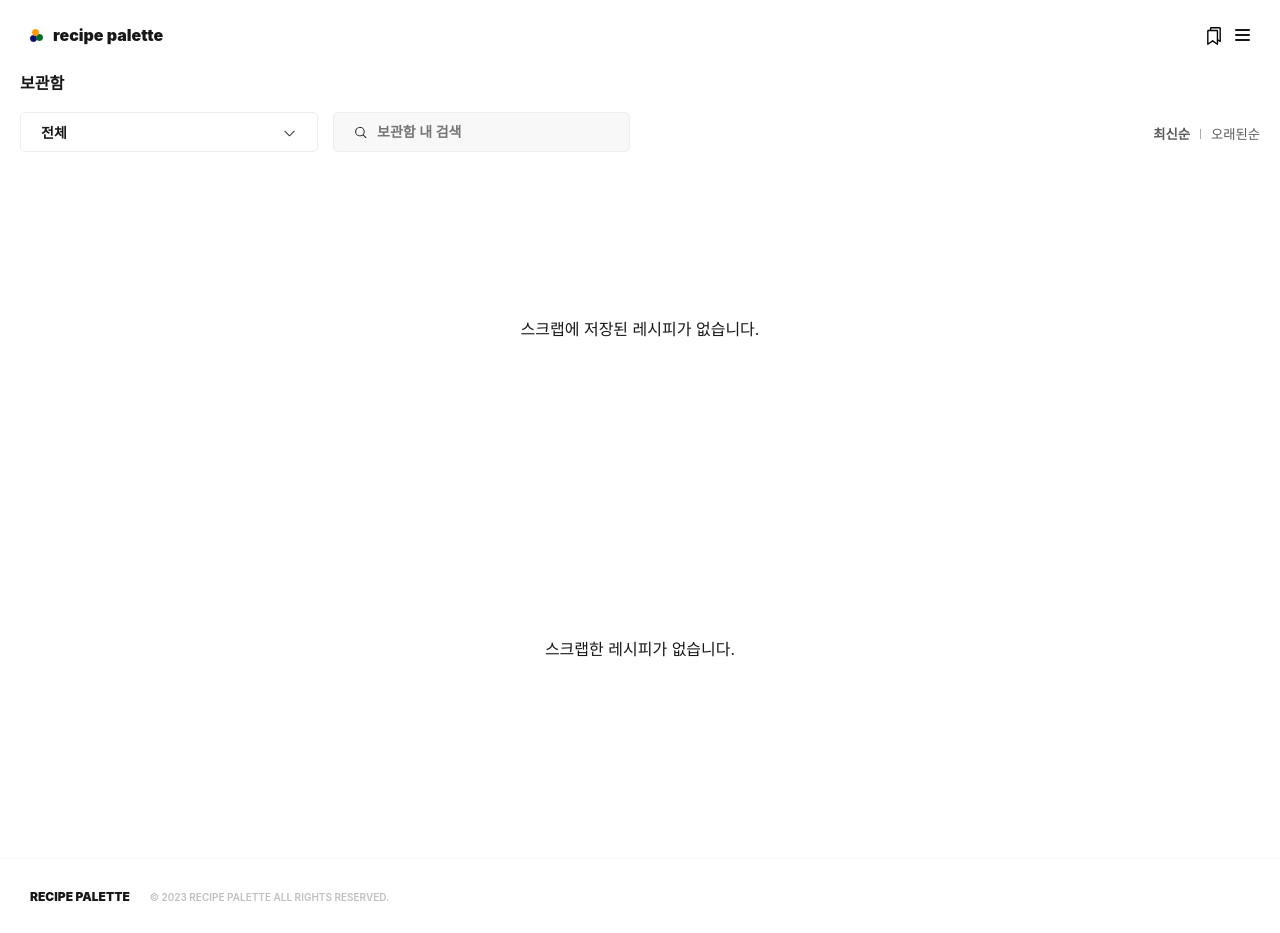
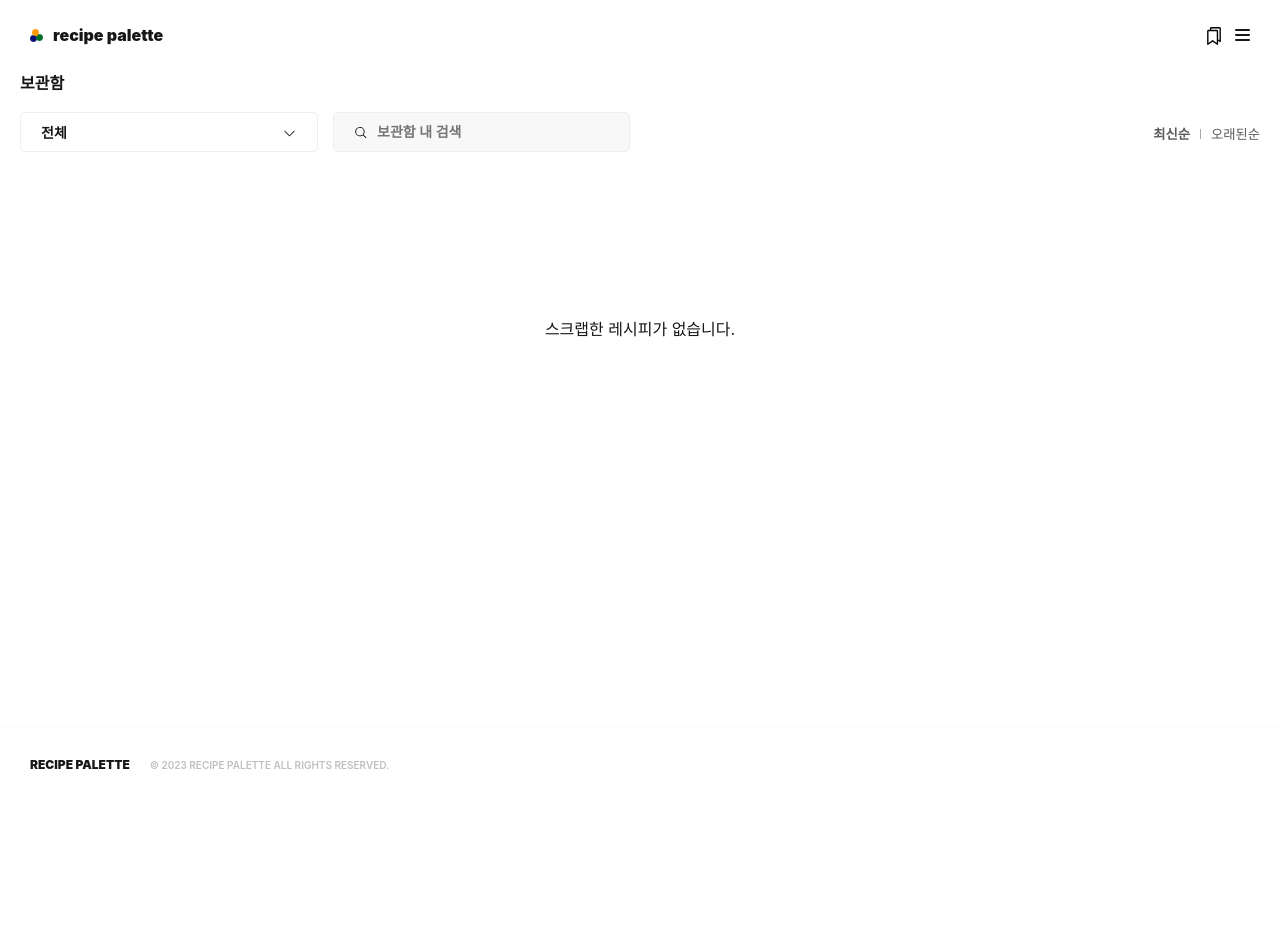
Before and after one commit to iepppop/recipe-palette, a Vue app: page /scrap in a window 1280 px wide. After the commit the page ends 801 px from the top, so only its background shows below. Built offline with nearby package versions, Linux system fonts and the light colour scheme; a web font is replaced by a local one.

Commit message:
style: 리스트 없을 시 보여질 문구 수정

```diff
--- a/src/views/ScrapView.vue
+++ b/src/views/ScrapView.vue
@@ -25,9 +25,9 @@
       <button @click="reverseArray('오래된순')" :class="arrayTypeBtn === '오래된순' && 'active'">오래된순</button>
     </div>
     </div>
-    <div class="nolist" v-show="store.recipeArr.length === 0">
+    <!-- <div class="nolist" v-show="store.recipeArr.length === 0">
       스크랩에 저장된 레시피가 없습니다.
-    </div>
+    </div> -->
     <div class="nolist" v-show="isEmptyResult">
       검색 결과가 없습니다.
     </div>
@@ -191,8 +191,11 @@ const addSearch = () => {
   store.recipeArr.filter((item)=> item.RCP_NM.includes(inputValue.value) && item.RCP_PAT2.includes(route.query.category))
   :
   store.recipeArr.filter((item)=> item.RCP_NM.includes(inputValue.value))
-
-  isEmptyResult.value = updatedList.value.length < 1 ? true : false;
+  console.log('aa')
+  if(router.query.search){
+    console.log('dd')
+    isEmptyResult.value = updatedList.value.length < 1 ? true : false;
+  }
   const query = {
   ...(route.query.orderBy && { orderBy: route.query.orderBy }),
   ...(route.query.category && { category: route.query.category }),
```
